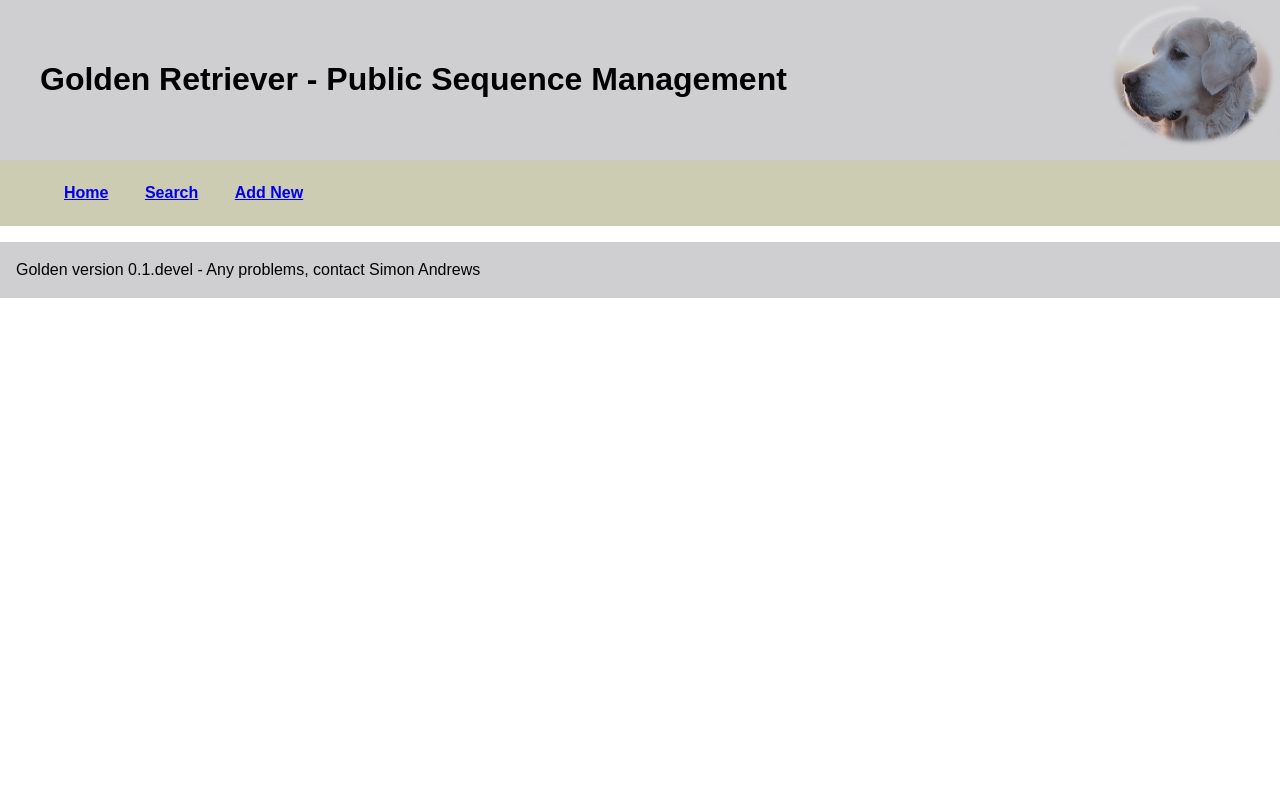
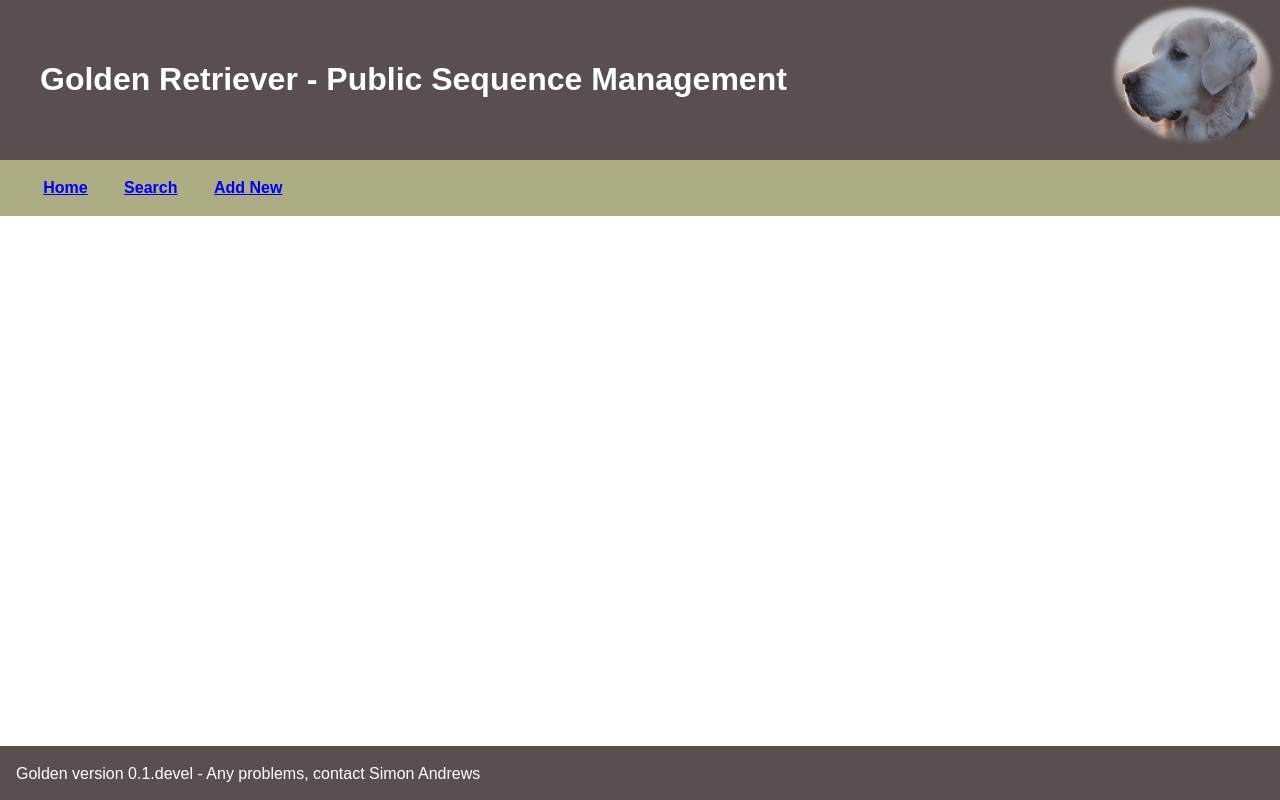
Before and after one commit to s-andrews/Golden, a Python web app: template templates/base.html in a window 1280 px wide. Run offline with Jinja, Linux system fonts and the light colour scheme; the template is opened without the code that fills it, so the values that code supplies are empty.

Commit message:
More CSS improvements

```diff
--- a/static/style.css
+++ b/static/style.css
@@ -6,13 +6,13 @@ body {
 }
 
 th {
-    background: #cc6600;
+    background: #999966;
     color: #FFFFFF;
     padding: 0.5em;
 }
 
 td {
-    background: #FFCC99;
+    background: #EBEBE0;
     padding: 0.5em;
 }
 
@@ -22,22 +22,23 @@ table {
 }
 
 div.toolbar {
-    background: #CCCCB3;
+    background: #ADAD85;
     border: 0;
     margin: 0;
-    padding: 0.5em;
+    padding: 0.2em;
 }
 
 div.toolbar li {
     display: inline;
-    padding: 1em;
+    padding-right: 2em;
     font-weight: bold;
 }
 
 div.header {
     margin: 0;
     border: 0;
-    background: #CFCFD1;
+    background: #594F4F;
+    color: white;
     padding: 2.5em;
     background-image: url('/static/retriever_small.png');
     background-repeat: no-repeat;
@@ -47,14 +48,20 @@ div.header {
 div.footer {
     margin: 0;
     border: 0;
-    background: #CFCFD1;
+    background: #594F4F;
+    color: white;
     padding: 0.2em;
     padding-left: 1em;
+    position: fixed;
+    bottom: 0;
+    width: 100%;
+    height: 3em;
 
 }
 
 div.content {
     margin: 1em;
+    margin-bottom: 5em;
 }
 
 div.content h1 {
```
